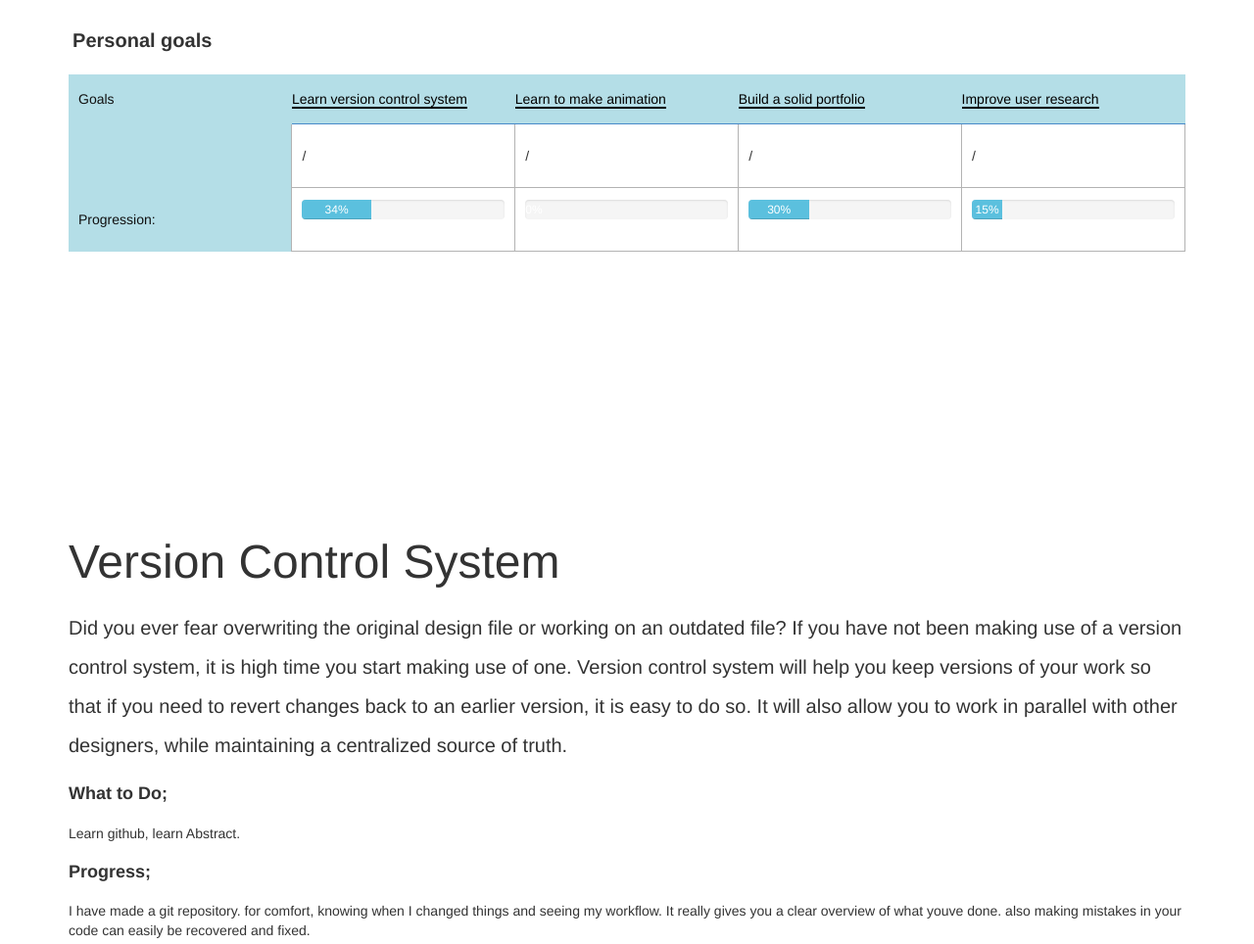
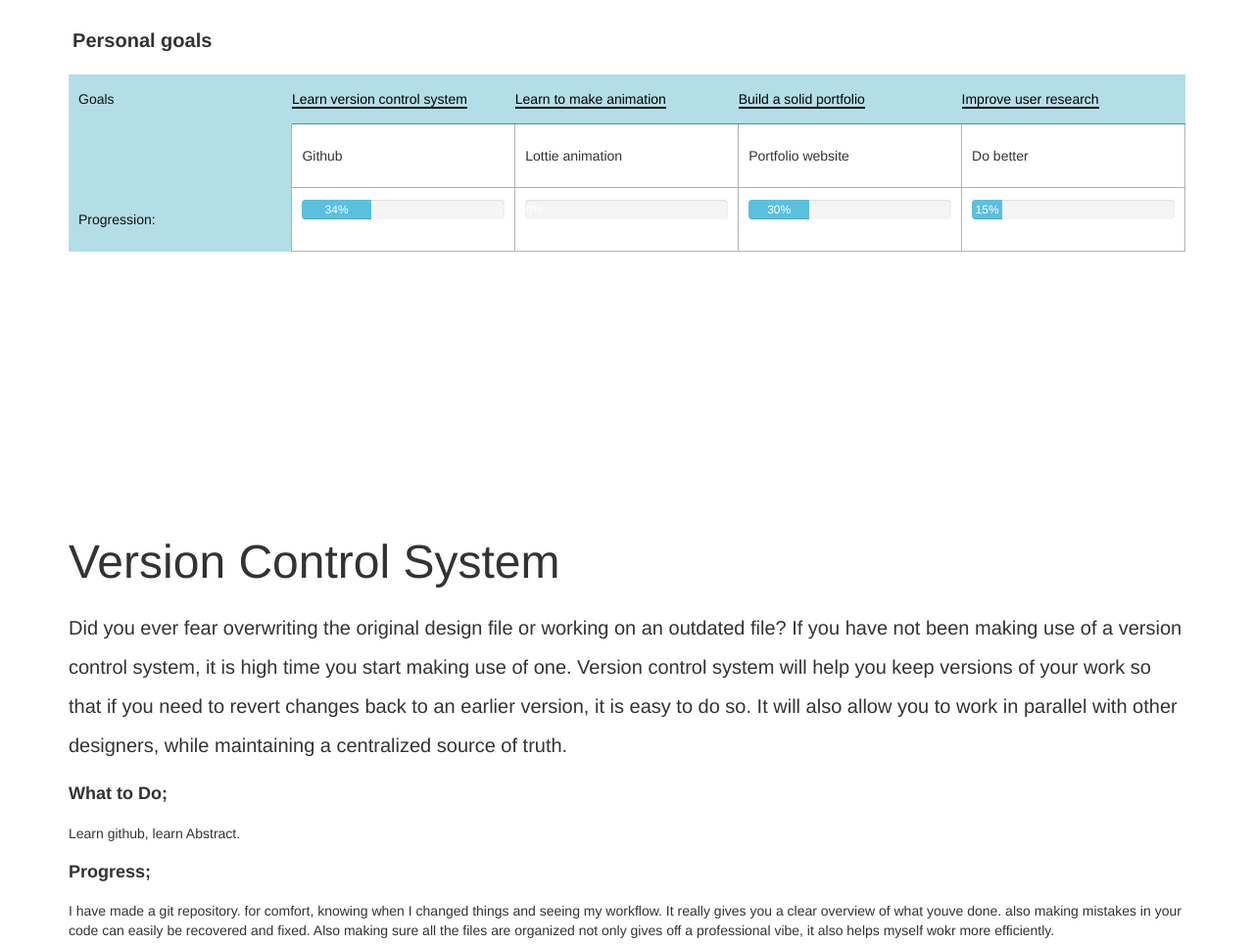
Before and after one commit to AviMegin/PDR, a plain HTML site: page PDR.html in a window 1280 px wide. Shown: the part 1420-2384 px from the top of the page at 98% size. Drawn offline with nearby package versions, Linux system fonts and the light colour scheme.

Commit message:
Update PDR.html

```diff
--- a/PDR.html
+++ b/PDR.html
@@ -132,10 +132,10 @@
               </tr>
               <tr style="height: 65px;">
                 <td class="u-custom-color-1 u-first-column u-table-cell u-table-cell-6"></td>
-                <td class="u-border-1 u-border-grey-30 u-table-cell">/</td>
-                <td class="u-border-1 u-border-grey-30 u-table-cell">/</td>
-                <td class="u-border-1 u-border-grey-30 u-table-cell">/</td>
-                <td class="u-border-1 u-border-grey-30 u-table-cell">/</td>
+                <td class="u-border-1 u-border-grey-30 u-table-cell">Github</td>
+                <td class="u-border-1 u-border-grey-30 u-table-cell">Lottie animation</td>
+                <td class="u-border-1 u-border-grey-30 u-table-cell">Portfolio website</td>
+                <td class="u-border-1 u-border-grey-30 u-table-cell">Do better</td>
               </tr>
               <!--<tr style="height: 65px;">
                 <td class="u-custom-color-1 u-first-column u-table-cell u-table-cell-11"></td>
@@ -196,7 +196,7 @@
           <h4 style="text-align: left;">
             <span style="font-weight: 700;">Progress;</span>
           </h4>
-          <p style="text-align: left;">I have made a git repository. for comfort, knowing when I changed things and seeing my workflow. It really gives you a clear overview of what youve done. also making mistakes in your code can easily be recovered and fixed.</p>
+          <p style="text-align: left;">I have made a git repository. for comfort, knowing when I changed things and seeing my workflow. It really gives you a clear overview of what youve done. also making mistakes in your code can easily be recovered and fixed. Also making sure all the files are organized not only gives off a professional vibe, it also helps myself wokr more efficiently.</p>
           <hr>
           <div class="progress">
 <div class="progress-bar progress-bar-info" role="progressbar" aria-valuenow="50"
@@ -223,6 +223,7 @@ aria-valuemin="0" aria-valuemax="100" style="width:34%">
           <p style="text-align: left;">
             <span style="font-size: 1.5rem; font-weight: 700;">Progress;</span>
           </p>
+          <p style="text-align: left;">To make a visit to a website more enjoyable. Having interactive features makes it allot better.</p>
           <hr>
           <p>
             <br>
@@ -249,7 +250,8 @@ aria-valuemin="0" aria-valuemax="100" style="width:0%">
           <p style="text-align: left;">
             <span style="line-height: 2; font-size: 1.5rem; font-weight: 700;">Progress;</span>
           </p>
-          <p style="text-align: left;">
+          <p style="text-align: left;">I think showing the process of what youve created over a period of time, is a good way of depicting your skills. My portfolio of HTML websites is slowly expanding. And I building up experience is good for the future.</p>
+          <p>
             <br>
           </p>
           <hr>
```
